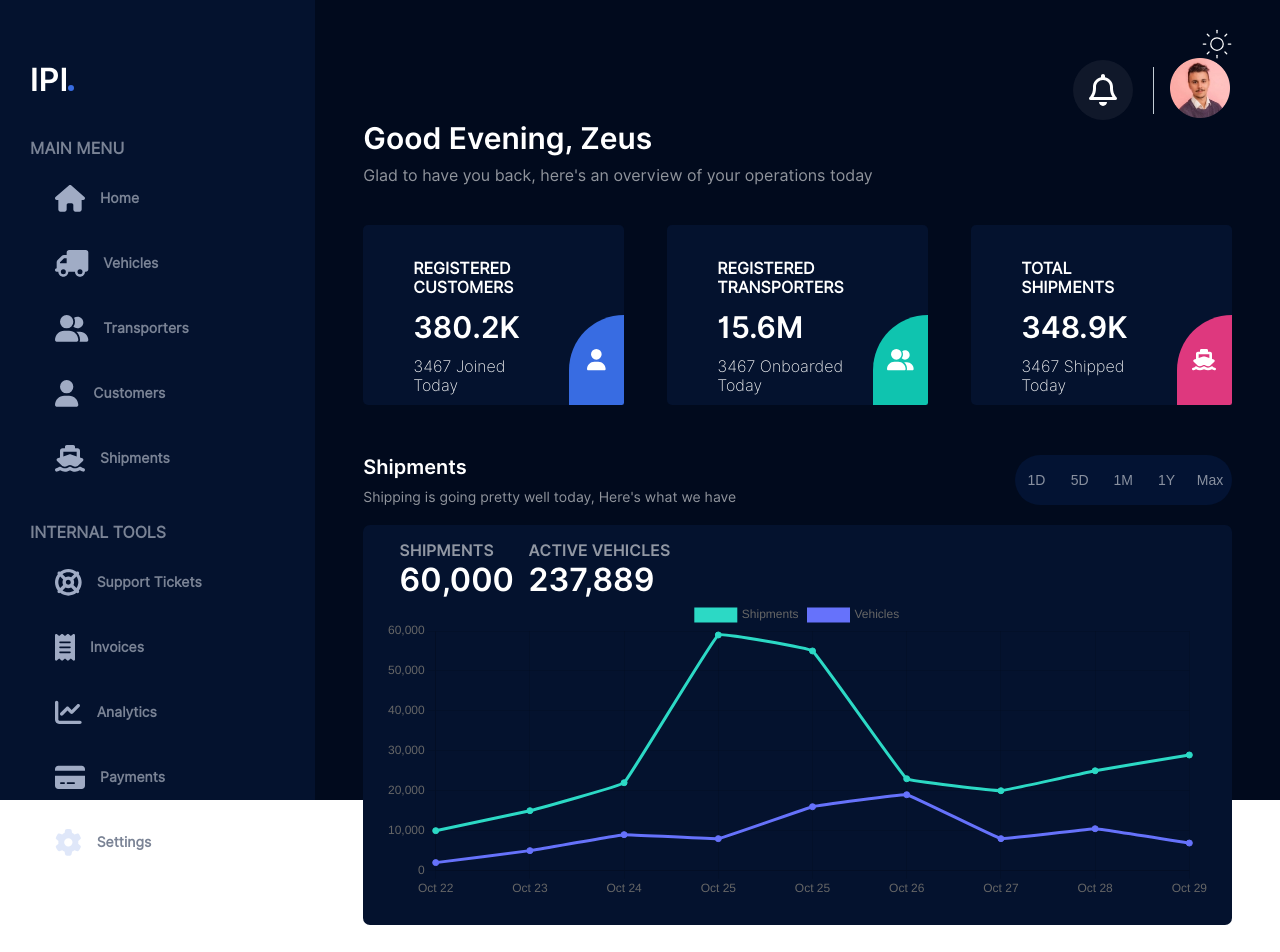
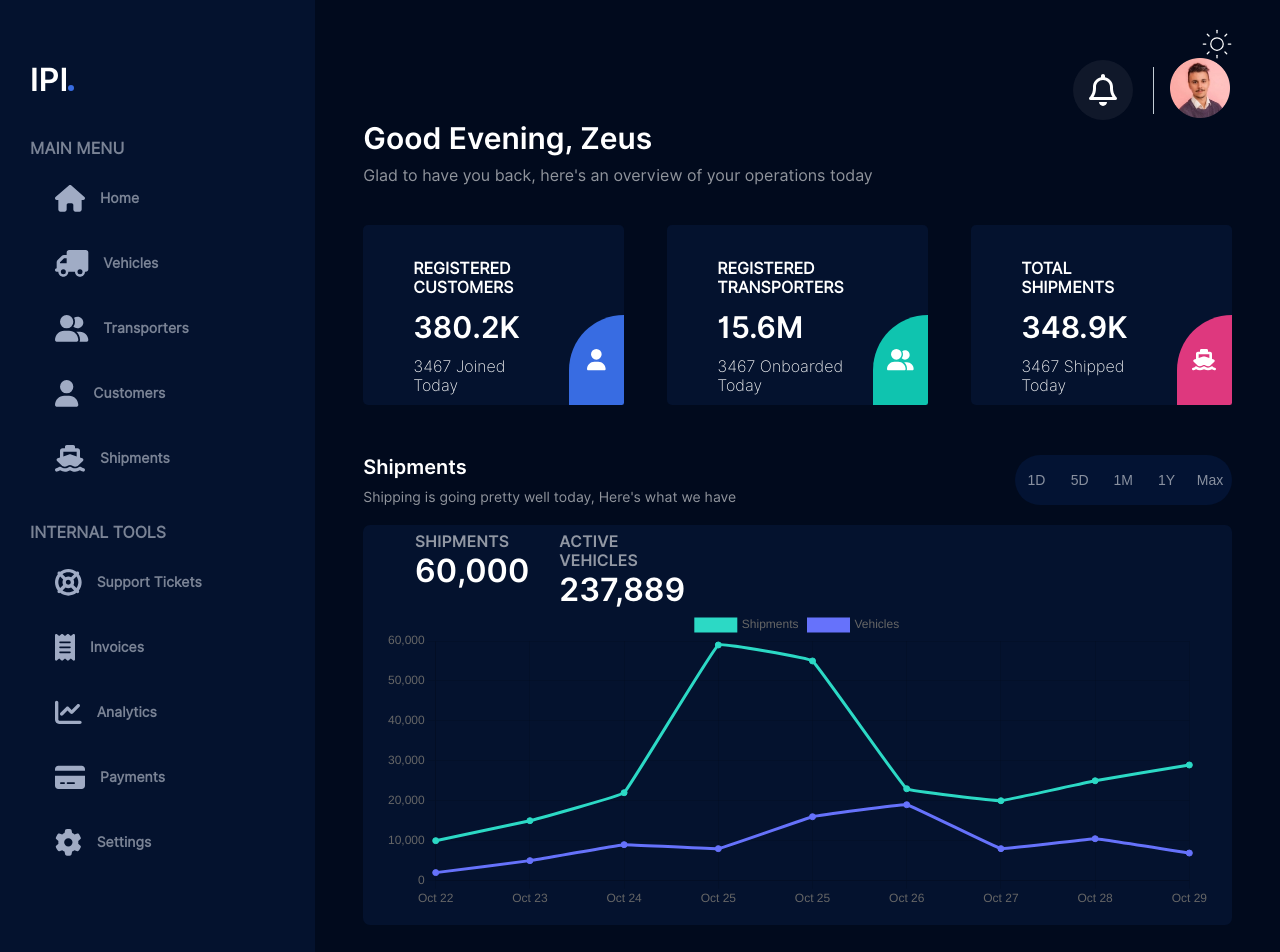
Before and after one commit to Tun-Dev/Logistics-Board, a React (Create React App) app: page / in a window 1280 px wide. Shown: the top 952 px of the page. Before the commit the page ends 925 px from the top, so only its background shows below. Built offline with nearby package versions, Linux system fonts and the light colour scheme; what google-maps-react would draw is missing.

Commit message:
Fixing bug

```diff
--- a/src/Components/Charts/charts.module.css
+++ b/src/Components/Charts/charts.module.css
@@ -35,10 +35,12 @@
 .words p{
     font-family: InterBold;
     color: #01133C89;
+    margin-left: 30px
 }
 
 .words h1{
     font-family: InterBold;
+    margin-left: 30px;
 }
 
 @media only screen and (max-width: 800px){
--- a/src/Components/Home/Home.jsx
+++ b/src/Components/Home/Home.jsx
@@ -19,7 +19,7 @@ const chartsMotion = {
   },
   visible: {
     y: 0,
-    transition: { delay: 0, duration: 1.5, ease: "easeInOut" },
+    transition: { delay: 0, duration: 1, ease: "easeInOut" },
   },
 };
 
@@ -29,7 +29,7 @@ const wordsMotion = {
   },
   visible: {
     opacity: 1,
-    transition: { delay: 0, duration: 1.5, ease: "easeInOut" },
+    transition: { delay: 0, duration: 1, ease: "easeInOut" },
   },
 };
 
@@ -45,7 +45,7 @@ const Home = () => {
         },
         visible: {
           x: 0,
-          transition: { delay: 2.0, duration: 1.5, ease: "easeInOut" },
+          transition: { delay: 0, duration: 1, ease: "easeInOut" },
         },
         hover: {
           scale: 1.1,
@@ -57,7 +57,7 @@ const Home = () => {
         },
         visible: {
           x: 0,
-          transition: { delay: 0, duration: 1.5, ease: "easeInOut" },
+          transition: { delay: 0, duration: 1, ease: "easeInOut" },
         },
         hover: {
           scale: 1.1,
@@ -70,7 +70,7 @@ const Home = () => {
         },
         visible: {
           opacity: 1,
-          transition: { delay: 0, duration: 1.5, ease: "easeInOut" },
+          transition: { delay: 0, duration: 1, ease: "easeInOut" },
         },
       }
     : {
@@ -79,7 +79,7 @@ const Home = () => {
         },
         visible: {
           opacity: 1,
-          transition: { delay: 0, duration: 1.5, ease: "easeInOut" },
+          transition: { delay: 0, duration: 1, ease: "easeInOut" },
         },
       };
 
@@ -91,7 +91,7 @@ const Home = () => {
   return (
     <>
       <div className={styles.homemain}>
-        <div>
+        <div className={styles.takingsidebar} id="sidebarcontainer">
           <Sidebar />
         </div>
         <div className={styles.main} id="vehhomemain">
--- a/src/Components/Home/home.module.css
+++ b/src/Components/Home/home.module.css
@@ -28,7 +28,7 @@ font-display: swap;
 .main{
     background-color: #F0F3F5;
     width: 91%;
-    height: 100vh;
+    /* height: 100vh; */
 }
 
 .maininner{
@@ -160,6 +160,7 @@ font-display: swap;
 
 .charts{
     margin-top: 20px;
+    margin-bottom: 30px;
     /* position: relative; */
     height: 400px;
     background-color: white;
--- a/src/Components/Sidebar/sidebar.module.css
+++ b/src/Components/Sidebar/sidebar.module.css
@@ -32,7 +32,7 @@
     display: flex;
     flex-direction: column;
     /* border: 1px solid black; */
-    height: 100vh;
+    /* height: 100vh; */
 }
 
 .sidebar{
--- a/src/Components/Vehicles/Vehicles.jsx
+++ b/src/Components/Vehicles/Vehicles.jsx
@@ -41,7 +41,7 @@ const Vehicles = () => {
   return (
     <>
       <div className={styles.vehiclemain}>
-        <div>
+        <div className={styles.takingsidebar} id="sidebarcontainer">
           <Sidebar />
         </div>
         <div className={styles.vehmain} id="vehhomemain">
--- a/src/Components/Vehicles/vehicles.module.css
+++ b/src/Components/Vehicles/vehicles.module.css
@@ -27,7 +27,7 @@
 .vehmain{
     /* background-color: #F0F3F5; */
     width: 90%;
-    height: 100vh;
+    /* height: 100vh; */
 }
 
 .vehmaininner{
@@ -142,8 +142,13 @@
 }
 
 .bottombottom{
-    margin-bottom: 50px;
+    margin-bottom: 60px;
     padding-bottom: 15px;
+    /* border: 1px solid red; */
+}
+
+.takingsidebar{
+    background-color: white;
     /* border: 1px solid red; */
 }
 
```
